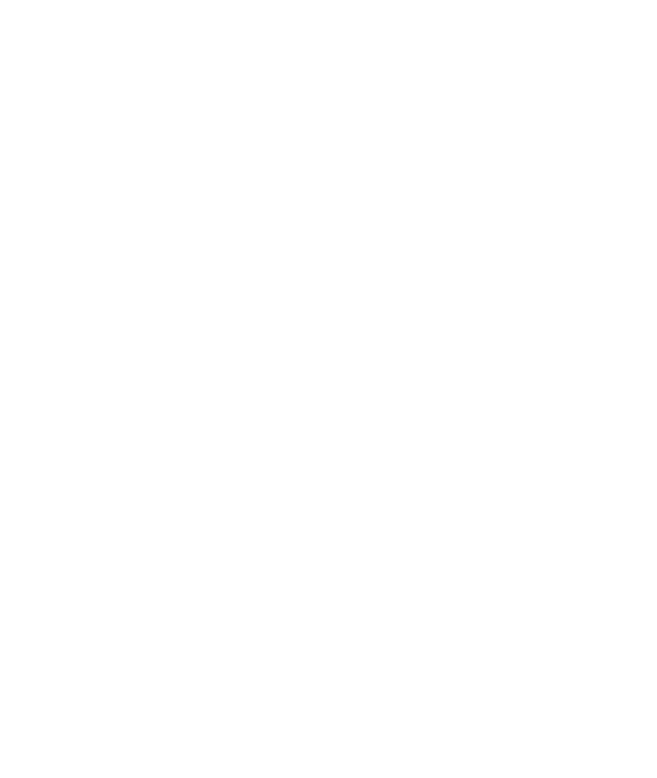
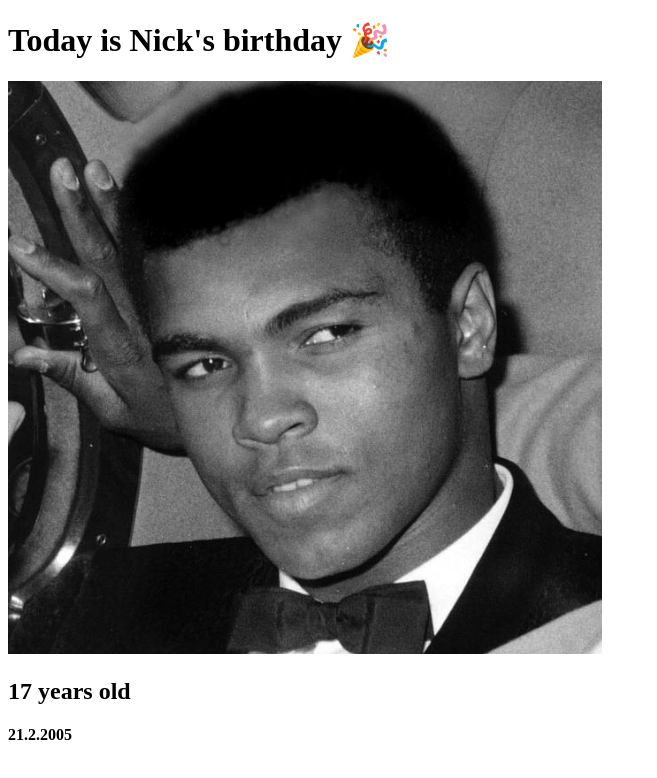
Before and after one commit to MohamadCode/BD-GIFT-MOE, a plain HTML site: page index.html in a window 1280 px wide. Shown: the whole page, without its empty margins (0-657 px from the left). Drawn offline with Linux system fonts and the light colour scheme.

Commit message:
structure

```diff
--- a/index.html
+++ b/index.html
@@ -7,6 +7,9 @@
     <title>Document</title>
 </head>
 <body>
-
+    <h1>Today is Nick's birthday 🎉</h1>
+        <img src="Muhammad Ali.png">
+        <h2>17 years old</h2>
+        <h4>21.2.2005</h4>
 </body>
 </html>
```
Also changed, not shown: Muhammad Ali.png (added).
